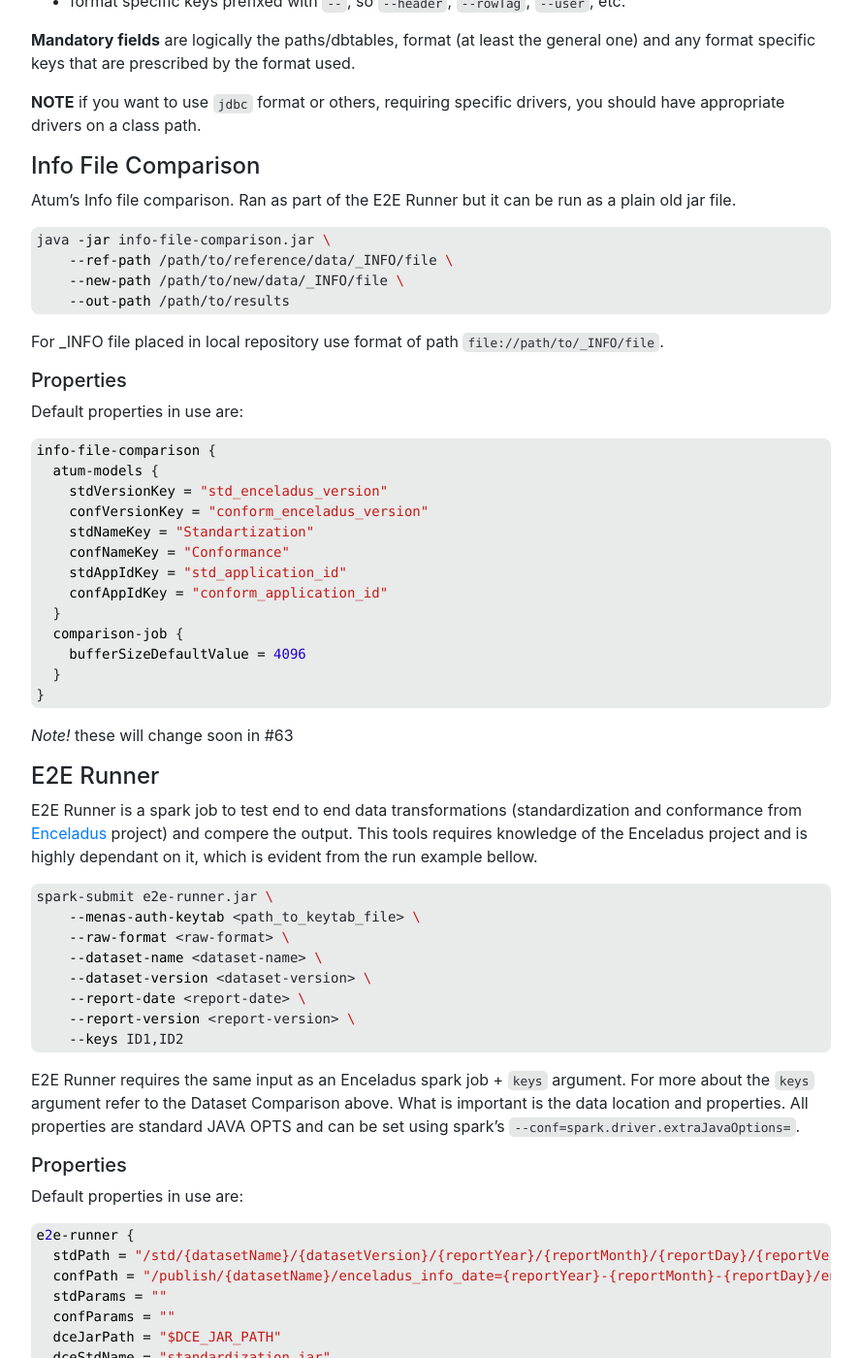
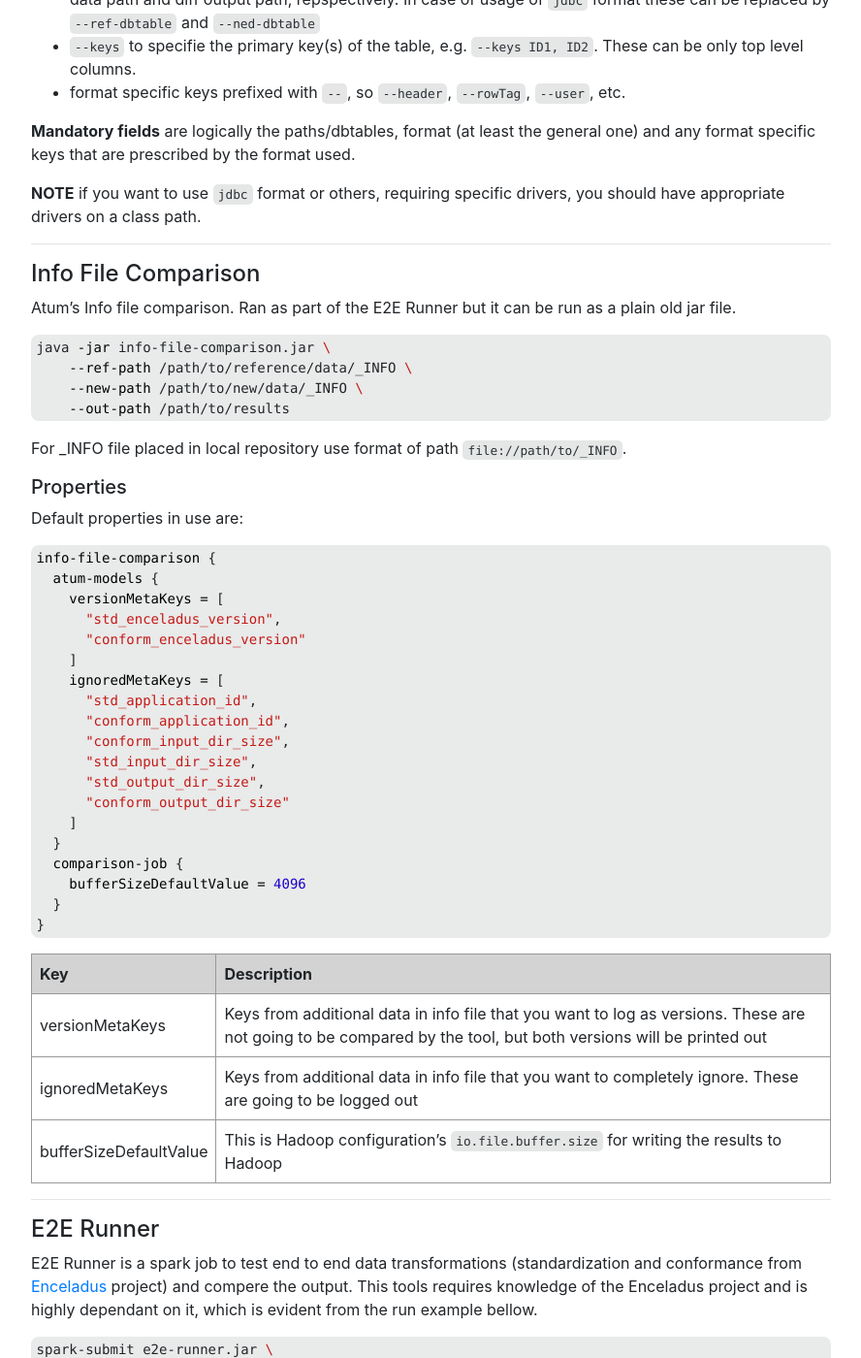
Before and after one commit to AbsaOSS/hermes, a Jekyll site: the page built from _docs/0.2.0/usage.md, in a window 1280 px wide and 1400 px high, scrolled down 2059 px. Shown: the whole window at 97% size, without its empty margins (338-1226 px from the left). Built offline with Jekyll 4.4.1, drawn with Linux system fonts in a browser that asks for light colours; nearby versions of some CDN libraries; some of the changed text lies outside the part shown.

Commit message:
Update Usage + links

````diff
--- a/_docs/0.2.0/usage.md
+++ b/_docs/0.2.0/usage.md
@@ -5,9 +5,17 @@
 categories:
     - '0.2.0'
 ---
+#### Table of contents
+
+1. [Dataset Comparison](#dataset-comparison)
+2. [Info File Comparison](#info-file-comparison)
+3. [E2E Runner](#e2e-runner)
+
+***
+
 #### Dataset Comparison
 
-General tool for data set comparison. Can be used a spark job or a library. For the library-like usage check method `execute` and `compare` in `DatasetComparisonJob` class in `za.co.absa.hermes.datasetComparison` package.
+Dataset Comparison used as a spark job. _This example doesn't show spark argumetns_
 
 Example:
 
@@ -107,23 +117,36 @@
 ```json
 info-file-comparison {
   atum-models {
-    stdVersionKey = "std_enceladus_version"
-    confVersionKey = "conform_enceladus_version"
-    stdNameKey = "Standartization"
-    confNameKey = "Conformance"
-    stdAppIdKey = "std_application_id"
-    confAppIdKey = "conform_application_id"
+    versionMetaKeys = [
+      "std_enceladus_version",
+      "conform_enceladus_version"
+    ]
+    ignoredMetaKeys = [
+      "std_application_id",
+      "conform_application_id",
+      "conform_input_dir_size",
+      "std_input_dir_size",
+      "std_output_dir_size",
+      "conform_output_dir_size"
+    ]
   }
   comparison-job {
     bufferSizeDefaultValue = 4096
   }
 }
 ```
-_Note!_ these will change soon in #63
+
+| Key | Description |
+|:---|:---|
+| versionMetaKeys | Keys from additional data in info file that you want to log as versions. These are not going to be compared by the tool, but both versions will be printed out |
+| ignoredMetaKeys | Keys from additional data in info file that you want to completely ignore. These are going to be logged out |
+| bufferSizeDefaultValue | This is Hadoop configuration's `io.file.buffer.size` for writing the results to Hadoop |
+
+***
 
 #### E2E Runner
 
-E2E Runner is a spark job to test end to end data transformations (standardization and conformance from [Enceladus](https://github.com/AbsaOSS/enceladus) project) and compere the output. This tools requires knowledge of the Enceladus project and is highly dependant on it, which is evident from the run example bellow.
+E2E Runner is a spark job to test end to end data transformations (standardization and conformance from [Enceladus][gh-enceladus] project) and compere the output. This tools requires knowledge of the Enceladus project and is highly dependant on it, which is evident from the run example bellow.
 
 ```shell
 spark-submit e2e-runner.jar \
@@ -135,9 +158,11 @@
     --report-version <report-version> \
     --keys ID1,ID2
 ```
+
 E2E Runner requires the same input as an Enceladus spark job + `keys` argument. For more about the `keys` argument refer to the Dataset Comparison above. What is important is the data location and properties. All properties are standard JAVA OPTS and can be set using spark's `--conf=spark.driver.extraJavaOptions=`.
 
 ##### Properties
+
 Default properties in use are:
 
 ```json
````
Also changed, not shown: other parts of _docs/0.2.0/usage.md (+7 -3 lines), _docs/0.2.0/build-process.md (+3 -2 lines), _docs/0.2.0/components.md (+33 -0 lines), contribute.md (+6 -3 lines), index.md (+12 -5 lines).
